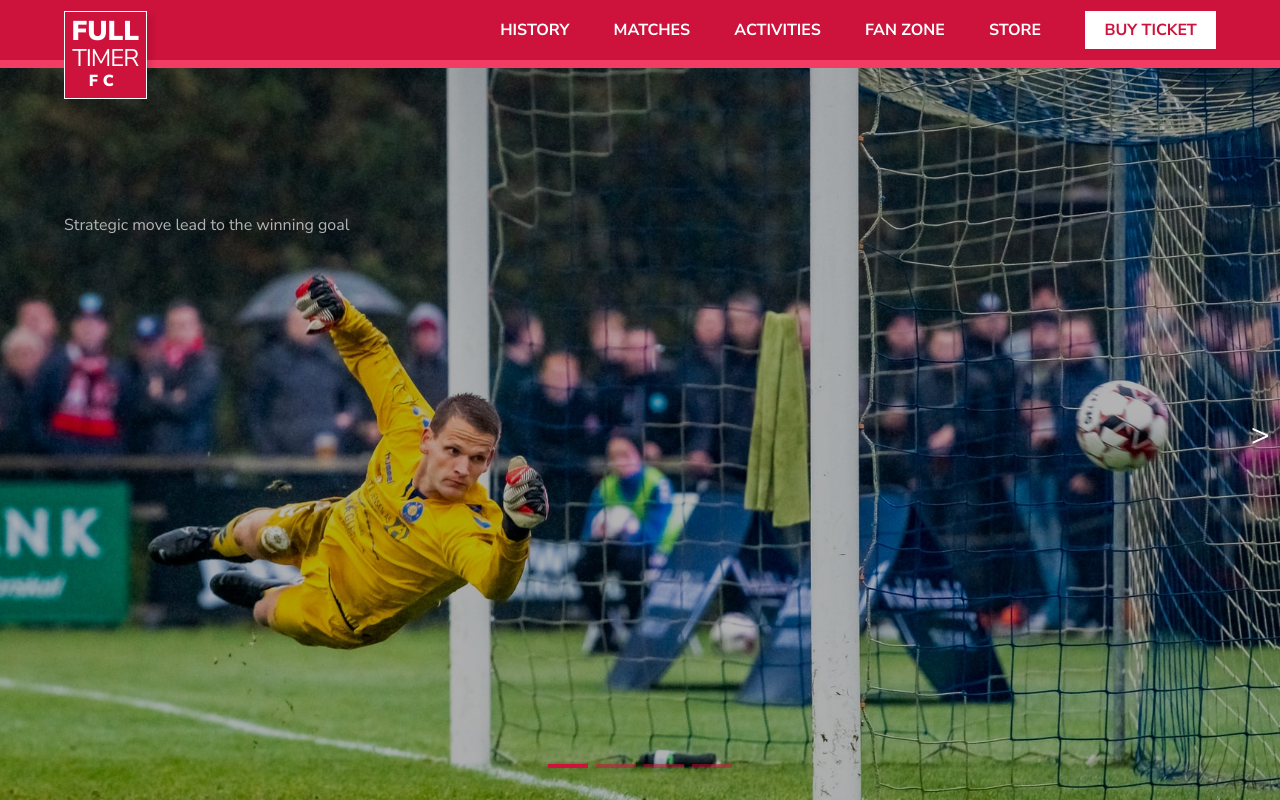
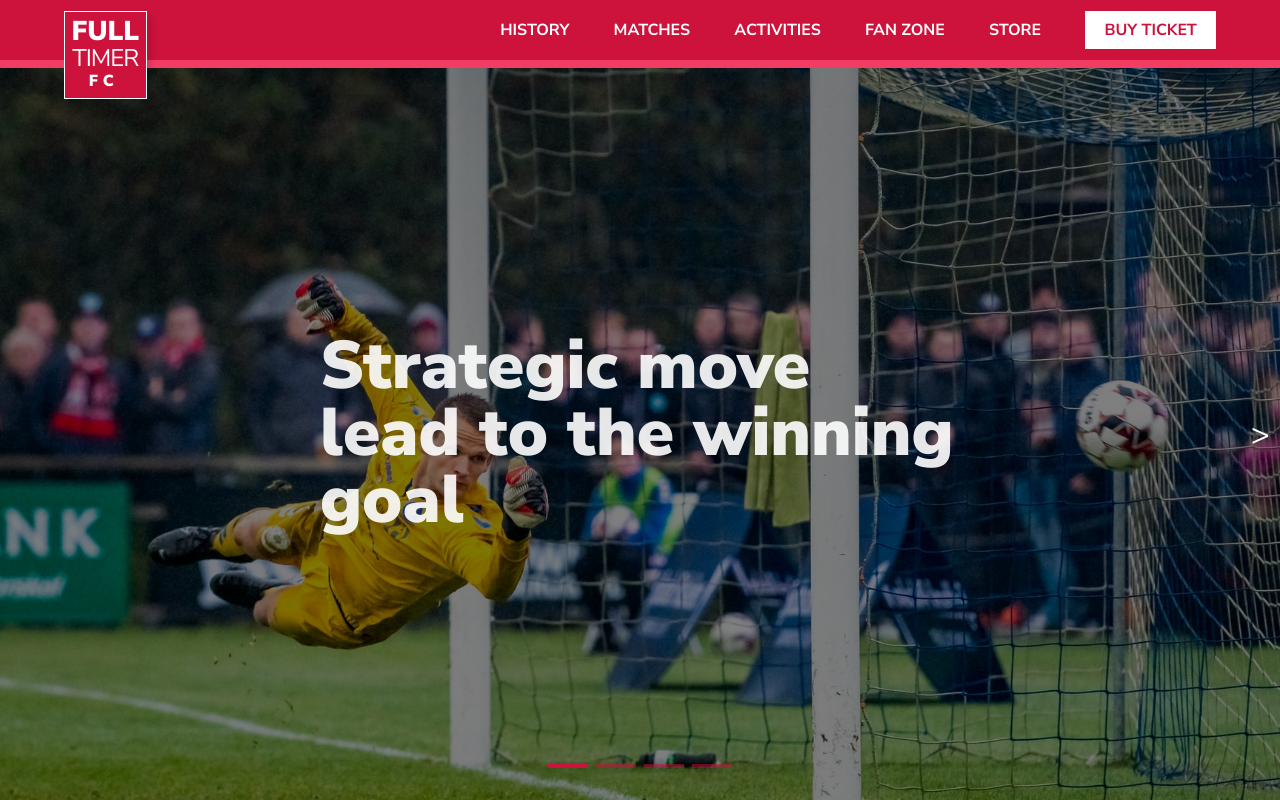
Before and after one commit to ASHIK-S-NAIR/FullTimer-FC-Club, a plain HTML site: page index.html in a window 1280 px wide. Drawn offline with Linux system fonts and the light colour scheme.

Commit message:
hero-carousel problem fixed

```diff
--- a/script.js
+++ b/script.js
@@ -25,11 +25,12 @@ const updatingDots = (currentDot, targetDot) => {
     targetDot.classList.add('current-slide');
 }
 
-const hideShowArrows = (track, prevButton, nextButton, targetIndex) => {
+const hideShowArrows = (slides, prevButton, nextButton, targetIndex) => {
+    console.log(slides.length);
     if(targetIndex === 0){
         prevButton.classList.add('isHidden');
         nextButton.classList.remove('isHidden');
-    }else if(targetIndex === track.length - 1){
+    }else if(targetIndex === slides.length - 1){
         prevButton.classList.remove('isHidden');
         nextButton.classList.add('isHidden');
     }else{
@@ -47,7 +48,7 @@ nextButton.addEventListener('click', e => {
 
     moveToSlide(track, currentSlide, nextSlide);
     updatingDots(currentDot, nextDot);
-    hideShowArrows(track, prevButton, nextButton, nextIndex);
+    hideShowArrows(slides, prevButton, nextButton, nextIndex);
 })
 
 prevButton.addEventListener('click', e => {
@@ -59,7 +60,7 @@ prevButton.addEventListener('click', e => {
 
     moveToSlide(track, currentSlide, prevSlide);
     updatingDots(currentDot, prevDot);
-    hideShowArrows(track, prevButton, nextButton, prevIndex);
+    hideShowArrows(slides, prevButton, nextButton, prevIndex);
 })
 
 dotsNavigation.addEventListener('click', e => {
@@ -73,5 +74,5 @@ dotsNavigation.addEventListener('click', e => {
 
     moveToSlide(track, currentSlide, targetSlide);
     updatingDots(currentDot, targetDot);
-    hideShowArrows(track, prevButton, nextButton, targetIndex);
+    hideShowArrows(slides, prevButton, nextButton, targetIndex);
 })
--- a/style.css
+++ b/style.css
@@ -158,20 +158,10 @@ nav{
     height: calc(100vh - 4.25em);
     position: relative;
 }
+/*
+.hero-section::before{
 
-.hero-section::before{
-    content: '';
-    width: 100%;
-    height: 100%;
-    position: absolute;
-    top: 0;
-    left: 0;
-    right: 0;
-    bottom: 0;
-    background-color: rgba(0,0,0,0.3);
-    /* border: 3px solid pink; */
-    z-index: 9;
-}
+} */
 
 .hero-carousel-button{
     outline: 0;
@@ -215,6 +205,19 @@ nav{
     left: 0;
 }
 
+.hero-carousel-slide::before{
+    content: '';
+    width: 100%;
+    height: 100%;
+    position: absolute;
+    top: 0;
+    left: 0;
+    right: 0;
+    bottom: 0;
+    background-color: rgba(0,0,0,0.5);
+    z-index: 9;
+}
+
 .hero-carousel-img{
     width: 100%;
     height: 100vh;
@@ -241,9 +244,18 @@ nav{
 
 .hero-carousel-text{
     position: absolute;
-    top: 20%;
-    left: 5%;
-    color: #fff;
+    left: 50%;
+    top: 50%;
+    transform: translate(-50%, -50%);
+    /* transform: translateY(-70%); */
+    color: rgba(255, 255, 255,0.9);
+    font-size: 4.2rem;
+    width: 50%;
+    font-weight: 1000;
+    /* border: 3px solid green; */
+    text-align: left;
+    z-index: 10;
+    line-height: 4.2rem;
 }
 
 .hero-carousel-navigation{
```
